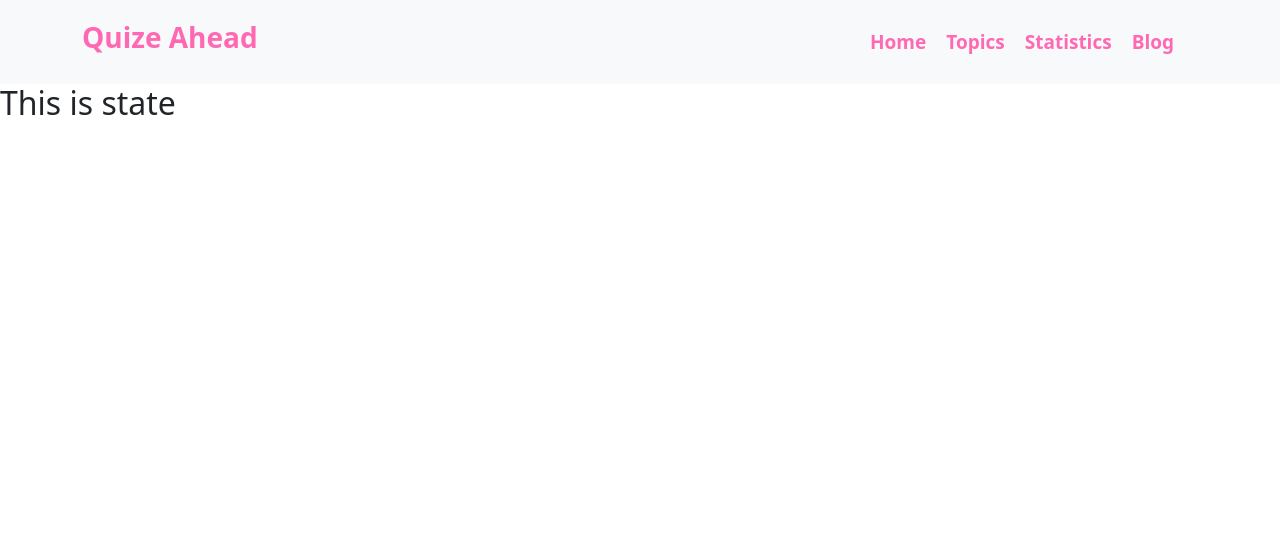
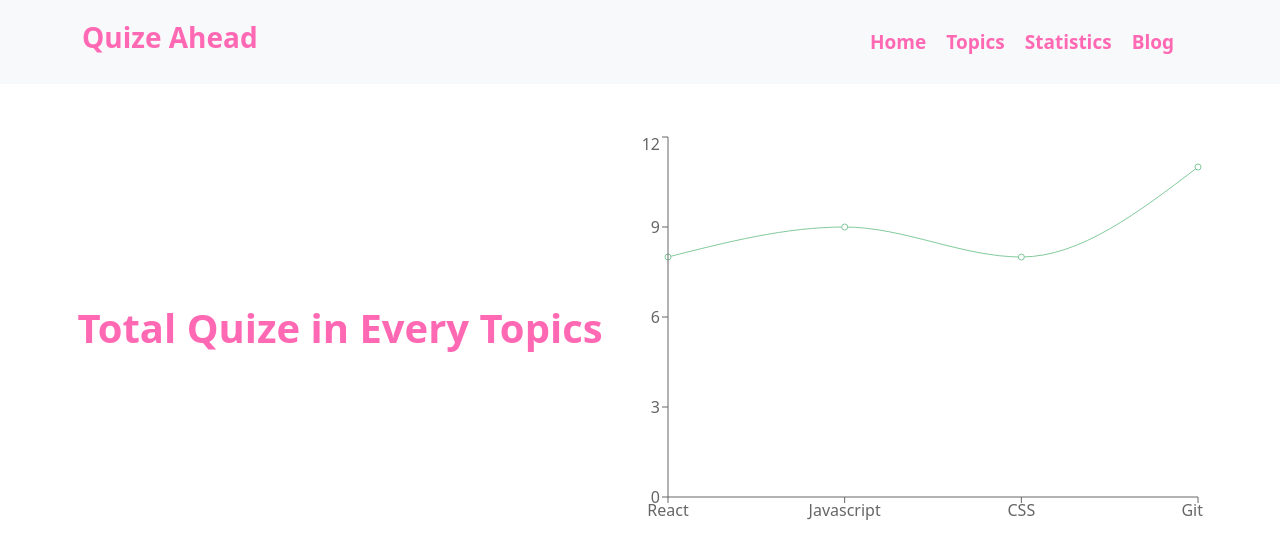
Before and after one commit to tareque-bin-habib/quize-ahead, a React (Create React App) app: page /statistics in a window 1280 px wide. Shown: the top 558 px of the page. Built offline with nearby package versions, Linux system fonts and the light colour scheme.

Commit message:
chart added

```diff
--- a/package.json
+++ b/package.json
@@ -12,6 +12,7 @@
     "react-dom": "^18.2.0",
     "react-router-dom": "^6.4.3",
     "react-scripts": "5.0.1",
+    "recharts": "^2.1.16",
     "web-vitals": "^2.1.4"
   },
   "scripts": {
--- /dev/null
+++ b/src/components/Statistics/Statistics.css
@@ -0,0 +1,3 @@
+.logo {
+    color: hotpink;
+}
--- a/src/components/Statistics/Statistics.js
+++ b/src/components/Statistics/Statistics.js
@@ -1,9 +1,39 @@
 import React from 'react';
+import { LineChart, Line, XAxis, YAxis, CartesianGrid, Tooltip, Legend, ResponsiveContainer } from 'recharts';
+import './Statistics.css'
+const Statistics = () => {
+    const data = [
+        {
+            name: 'React',
+            total: 8
+        },
+        {
+            name: 'Javascript',
+            total: 9
+        },
+        {
+            name: 'CSS',
+            total: 8
+        },
+        {
+            name: 'Git',
+            total: 11
+        },
+    ]
 
-const Statistics = () => {
     return (
-        <div>
-            <h2>This is state</h2>
+        <div className='d-flex align-items-center justify-content-center mt-5'>
+            <div>
+                <h3 className='logo'>Total Quize in Every Topics</h3>
+            </div>
+            <div>
+                <LineChart width={600} height={400} data={data}>
+                    <Line type="monotone" dataKey="total" stroke="#82ca9d" />
+                    <XAxis dataKey="name" />
+                    <YAxis />
+                    <Tooltip />
+                </LineChart>
+            </div>
         </div>
     );
 };
```
Also changed, not shown: 1 other file (tests, documents, lock files or other folders).
